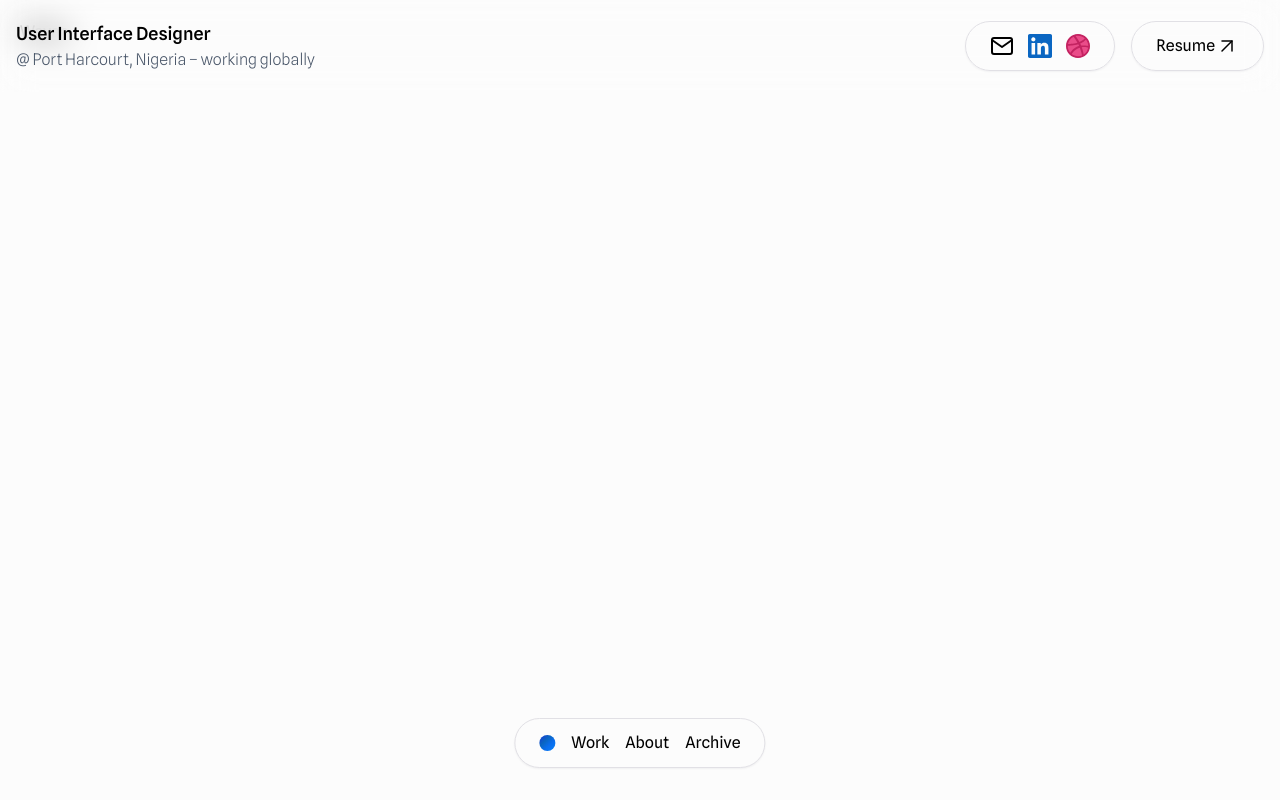
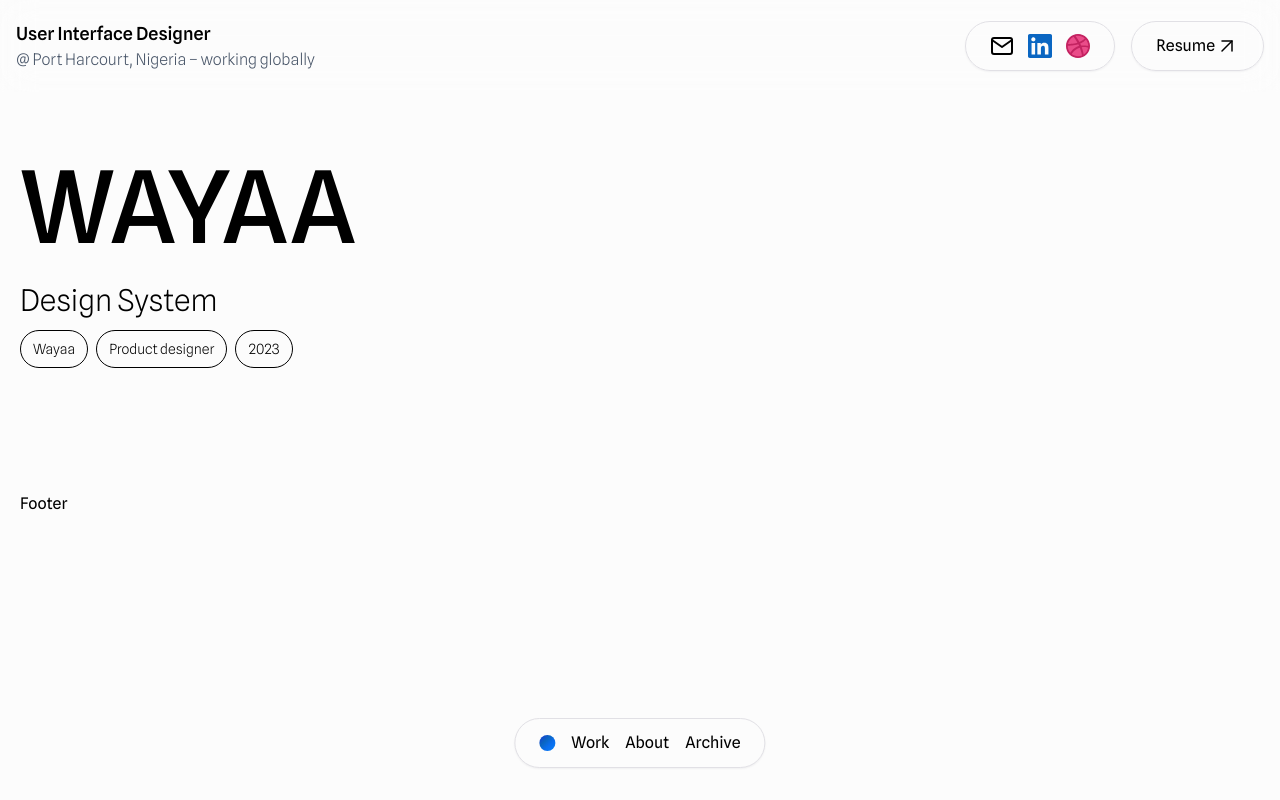
Before and after one commit to altBeck/khoronos, a React (Vite) app: page /wayaa in a window 1280 px wide. Built offline with nearby package versions, Linux system fonts and the light colour scheme.

Commit message:
minor-update-wayaa

```diff
--- a/package.json
+++ b/package.json
@@ -26,6 +26,7 @@
     "flowbite": "^1.8.1",
     "flowbite-react": "^0.5.0",
     "postcss": "^8.4.27",
+    "prop-types": "^15.8.1",
     "tailwindcss": "^3.3.3",
     "vite": "^4.4.5"
   }
--- a/src/App.jsx
+++ b/src/App.jsx
@@ -1,7 +1,7 @@
 import { BrowserRouter as Router, Routes, Route } from 'react-router-dom';
 
 import './App.css';
-import { Nav, NavBar } from './components';
+import { Nav, NavBar, Footer } from './components';
 import { Home, Archive, ME, Work, Wayaa } from './pages';
 
 function App() {
@@ -19,6 +19,8 @@ function App() {
           <Route exact path='/work' element={<Work />} />
           <Route exact path='/wayaa' element={<Wayaa />} />
         </Routes>
+
+        <Footer />
       </Router>
     </>
   )
--- /dev/null
+++ b/src/components/footer/Footer.jsx
@@ -0,0 +1,8 @@
+
+const Footer = () => {
+  return (
+    <div>Footer</div>
+  )
+}
+
+export default Footer
--- a/src/components/index.js
+++ b/src/components/index.js
@@ -3,3 +3,4 @@ export { default as NavBar } from './navbar/NavBar';
 export { default as Links } from './links/Links';
 export { default as Header } from './header/Header';
 export { default as Projects } from './projects/Projects';
+export { default as Footer } from './footer/Footer';
--- a/src/pages/home/Home.jsx
+++ b/src/pages/home/Home.jsx
@@ -3,9 +3,11 @@ import { Header } from '../../components';
 const Home = () => {
   return (
     <div className="App">
-      <div className="xl:pb-48">
+      <div className="xl:pb-52">
         <Header />
       </div>
+
+      <p>scroll down</p>
 
       <h1 className="text-[100px] uppercase text-center">selected <br className="flex md:hidden" /> work</h1>
     </div>
--- a/src/pages/wayaa/Wayaa.jsx
+++ b/src/pages/wayaa/Wayaa.jsx
@@ -1,7 +1,18 @@
 
 const Wayaa = () => {
   return (
-    <div>Wayaa</div>
+    <div className="py-28">
+      <div>
+        <h1 className="xl:text-[100px] uppercase font-medium">wayaa</h1>
+        <p className="xl:text-3xl font-light">Design System</p>
+
+        <div className="w-96 flex space-x-2 text-sm font-light py-3">
+          <p className="px-3 py-2 border-black rounded-full border-[0.5px]">Wayaa</p>
+          <p className="px-3 py-2 border-black rounded-full border-[0.5px]">Product designer</p>
+          <p className="px-3 py-2 border-black rounded-full border-[0.5px]">2023</p>
+        </div>
+      </div>
+    </div>
   )
 }
 
```
Also changed, not shown: 1 other file (tests, documents, lock files or other folders).
